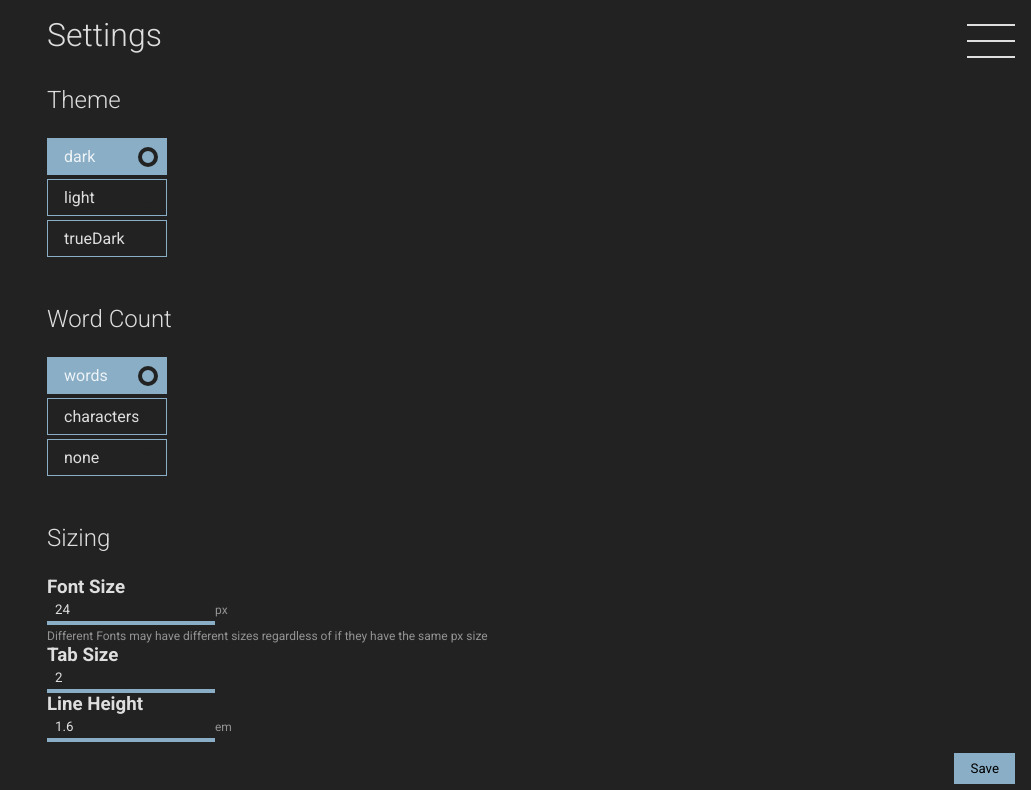
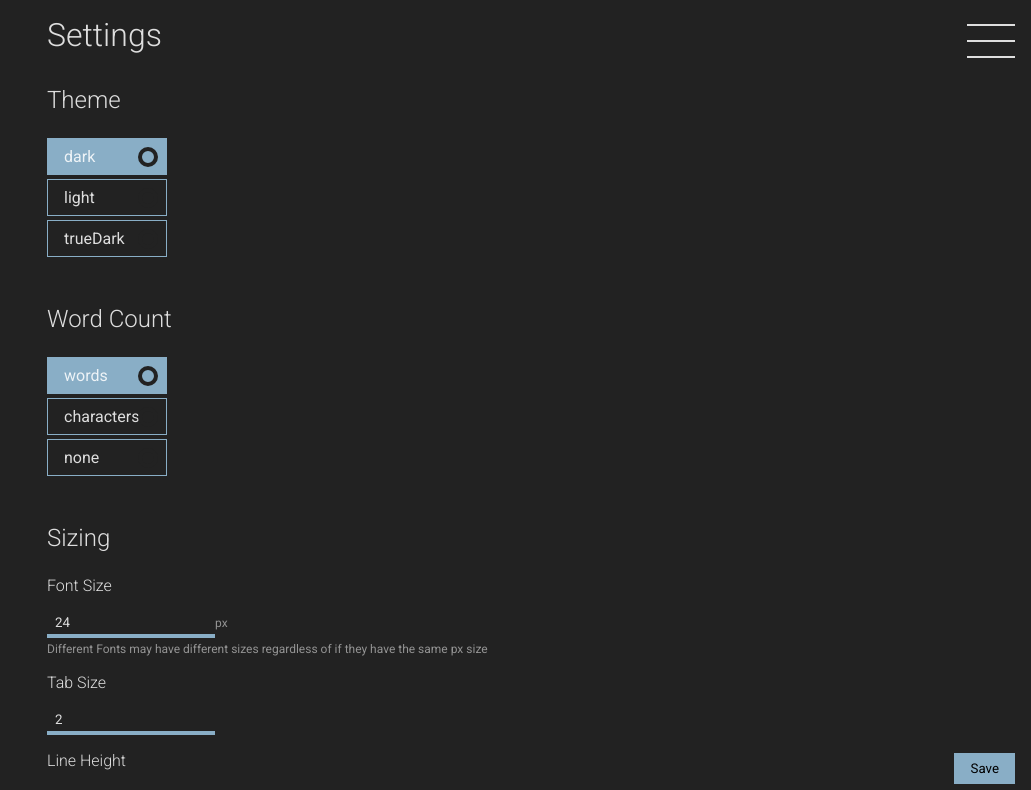
Before and after one commit to adenine-dev/pure-md-editor, a React (Create React App) app: page /app/settings in a window 1280 px wide. Shown: the top 790 px of the page, without its empty margins (249-1280 px from the left). Built offline with nearby package versions, Linux system fonts and the light colour scheme; what mousetrap would draw is missing.

Commit message:
changed some styles

```diff
--- a/src/containers/Settings.js
+++ b/src/containers/Settings.js
@@ -27,6 +27,9 @@ export default class AppContainer extends Component {
       },
       h2: {
         fontSize: "32px"
+      },
+      h3: {
+        fontSize: "16px"
       },
       container: {
         color: themes[theme].color,
@@ -65,6 +68,9 @@ export default class AppContainer extends Component {
       },
       toggleLabel: {
         marginRight: "32px"
+      },
+      innerContainer: {
+        marginBottom: "16px",
       }
     })
   }
@@ -141,8 +147,8 @@ export default class AppContainer extends Component {
         </div>
         <div className={ css(this.style.option) }>
           <h2 className={ css(this.style.headers) }>Sizing</h2>
-          <div>
-            <h3>Font Size</h3>
+          <div className={ css(this.style.innerContainer) }>
+            <h3 className={ css([this.style.h3, this.style.headers]) }>Font Size</h3>
             <input type="number"
                    min="1"
                    max="Infinity"
@@ -153,8 +159,8 @@ export default class AppContainer extends Component {
             <br/>
             <p className={ css(this.style.p) }>Different Fonts may have different sizes regardless of if they have the same px size</p>
           </div>
-          <div>
-            <h3>Tab Size</h3>
+          <div className={ css(this.style.innerContainer) }>
+            <h3 className={ css([this.style.h3, this.style.headers]) }>Tab Size</h3>
             <input type="number"
                    min="1"
                    max="Infinity"
@@ -163,8 +169,8 @@ export default class AppContainer extends Component {
                    defaultValue={ this.state.settings.tabSize }
                    onChange={ this.handleNumChange.bind(this) }/>
           </div>
-          <div>
-            <h3>Line Height</h3>
+          <div className={ css(this.style.innerContainer) }>
+            <h3 className={ css([this.style.h3, this.style.headers]) }>Line Height</h3>
             <input type="number"
                    min="1"
                    max="Infinity"
```
